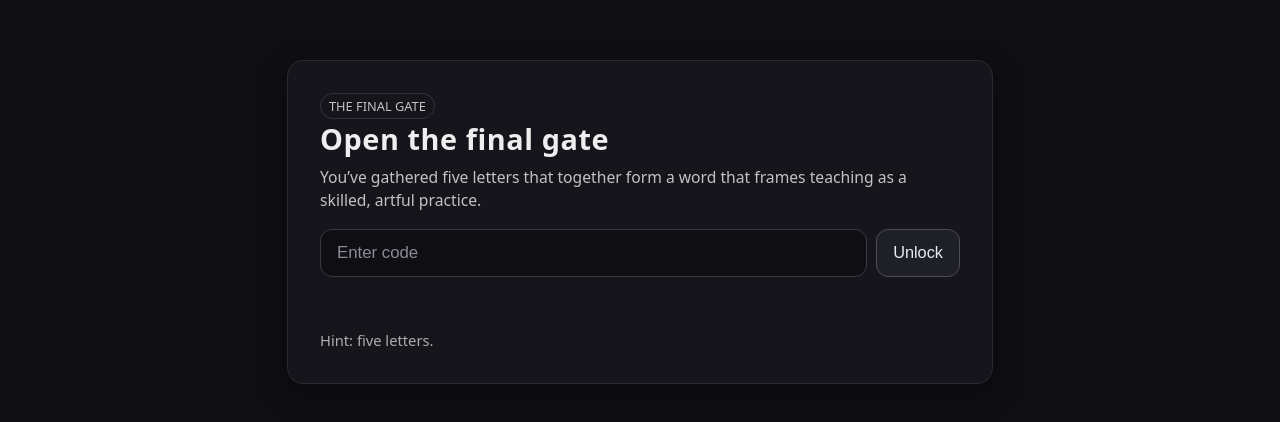
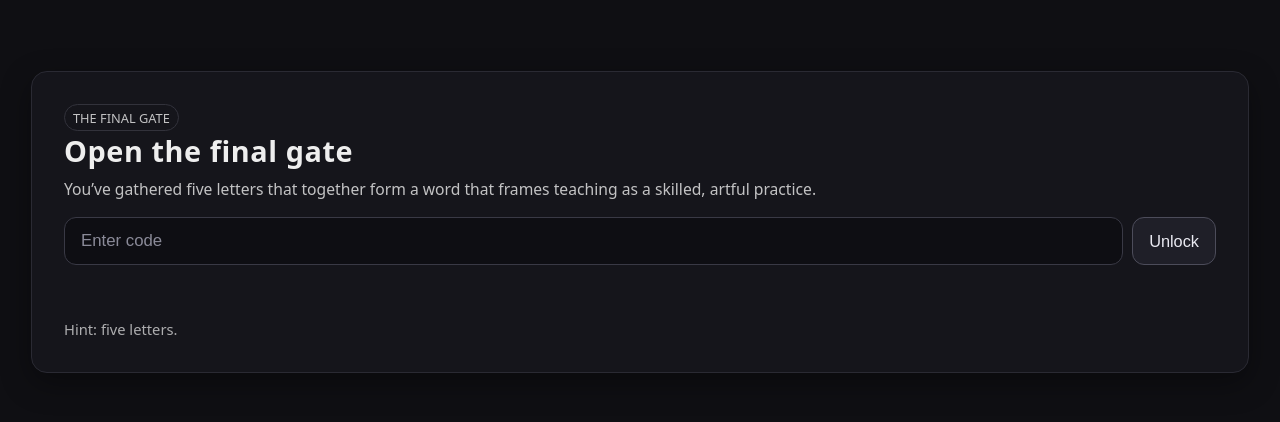
Before and after one commit to Vinnerx/upk, a plain HTML site: page index.html in a window 1280 px wide. Shown: the part 178-600 px from the top of the page. Drawn offline with Linux system fonts and the light colour scheme.

Commit message:
Updated index.html
css class .card improved for mobile devices.

```diff
--- a/index.html
+++ b/index.html
@@ -12,7 +12,7 @@
     display:flex; align-items:center; justify-content:center; background:#0f0f13; color:#eee;
   }
   .card {
-    width:min(640px, 92vw); background:#15151b; border:1px solid #2a2a33;
+      max-width: 90vw; width: 100%; word-wrap: break-word; overflow-wrap: anywhere; background:#15151b; border:1px solid #2a2a33;
     border-radius:16px; padding:clamp(1.2rem, 2.5vw, 2rem); box-shadow:0 10px 30px rgba(0,0,0,.35);
   }
   h1 { font-size:clamp(1.3rem, 3.8vw, 1.8rem); margin:0 0 .4rem 0; letter-spacing:.02em; }
```
